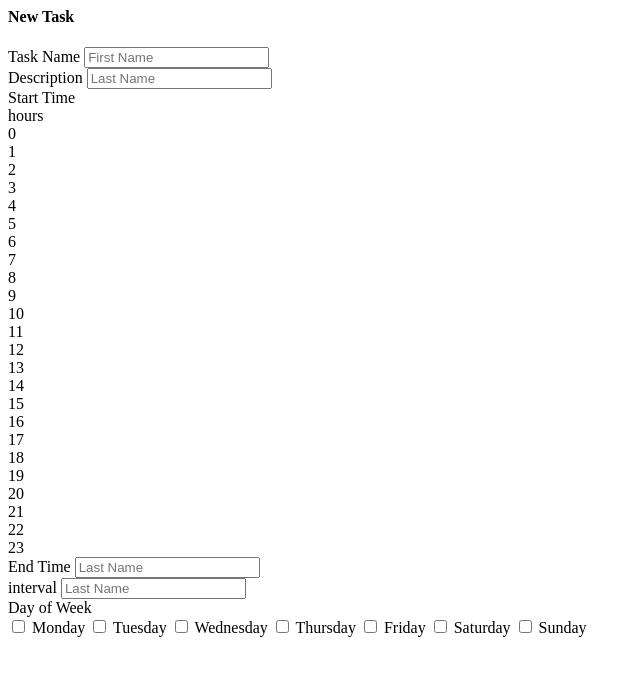
After one commit to crawftv/finish-your-goals, a Python web app: template flask/templates/task_form.html in a window 1280 px wide. The commit adds this page. Shown: the top 676 px of the page, without its empty margins (0-640 px from the left). Run offline with Jinja, Linux system fonts and the light colour scheme; the template is opened without the code that fills it, so the values that code supplies are empty.

Commit message:
working on form, and api to make tasks

```diff
--- /dev/null
+++ b/flask/templates/task_form.html
@@ -0,0 +1,50 @@
+<form class="ui form">
+    <h4 class="ui dividing header">New Task</h4>
+    <div class="field">
+      <div class="two fields">
+        <div class="required field">
+            <label>Task Name</label>
+            <input type="text" name="task_name" placeholder="First Name">
+        </div>
+        <div class="field">
+            <label>Description</label>
+            <input type="text" name="task_description" placeholder="Last Name">
+        </div>
+      </div>
+      <div class="field">
+        <div class="two fields">
+          <div class="required field">
+              <label>Start Time</label>
+
+              <div class="ui selection dropdown">
+                <input type="hidden" name="task_start_hour">
+                <i class="dropdown icon"></i>
+                <div class="default text">hours</div>
+                    <div class="menu">
+                        {% for i in [0,1,2,3,4,5,6,7,8,9,10,11,12,13,14,15,16,17,18,19,20,21,22,23] %}
+                        <div class="item" data-value={{ i }}>{{ i }}</div>
+                        {% endfor %}
+                    </div>
+                </div>
+          </div>
+          <div class="required field">
+              <label>End Time</label>
+              <input type="text" name="task_end_time" placeholder="Last Name">
+          </div>
+          <div class="required field">
+            <label>interval</label>
+            <input type="text" name="task_interval" placeholder="Last Name">
+        </div>
+        </div>
+        <div class="inline field">
+            <label>Day of Week</label>
+            <div class="ui checkbox"></div>
+            {% for i in ["Monday","Tuesday","Wednesday","Thursday","Friday","Saturday","Sunday"] %}
+              <input type="checkbox" tabindex="0" class="hidden">
+              <label>{{ i }}</label>
+            {% endfor %}
+            </div>
+          </div>
+    </div>
+</form>
+<script>$('.ui.selection.dropdown').dropdown();</script>
```
Also changed, not shown: flask/models.py (+16 -0 lines), flask/templates/dashboard.html (+22 -5 lines), flask/test_task.py (added, +18 -0 lines), flask/__init__.py (deleted).
